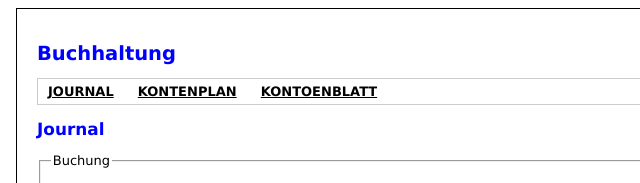
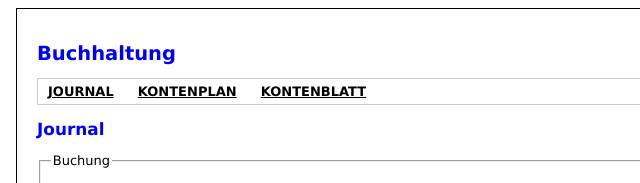
Before and after one commit to VIPu92/Buchhaltung, a plain HTML site: page Buchhaltungsprogramm/index.html in a window 1280 px wide. Shown: the top 183 px of the page, 203-843 px from the left. Drawn offline with nearby package versions, Linux system fonts and the light colour scheme.

Commit message:
Rechtschreibefehler in Menubar korrigiert

```diff
--- a/Buchhaltungsprogramm/index.html
+++ b/Buchhaltungsprogramm/index.html
@@ -21,7 +21,7 @@
                 <ul>
                     <li><a href="#/journal">JOURNAL</a></li>
                     <li><a href="#/konten">KONTENPLAN</a></li>
-                    <li><a href="#/kontenblatt">KONTOENBLATT</a></li>
+                    <li><a href="#/kontenblatt">KONTENBLATT</a></li>
                 </ul>
             </nav>
 
```
